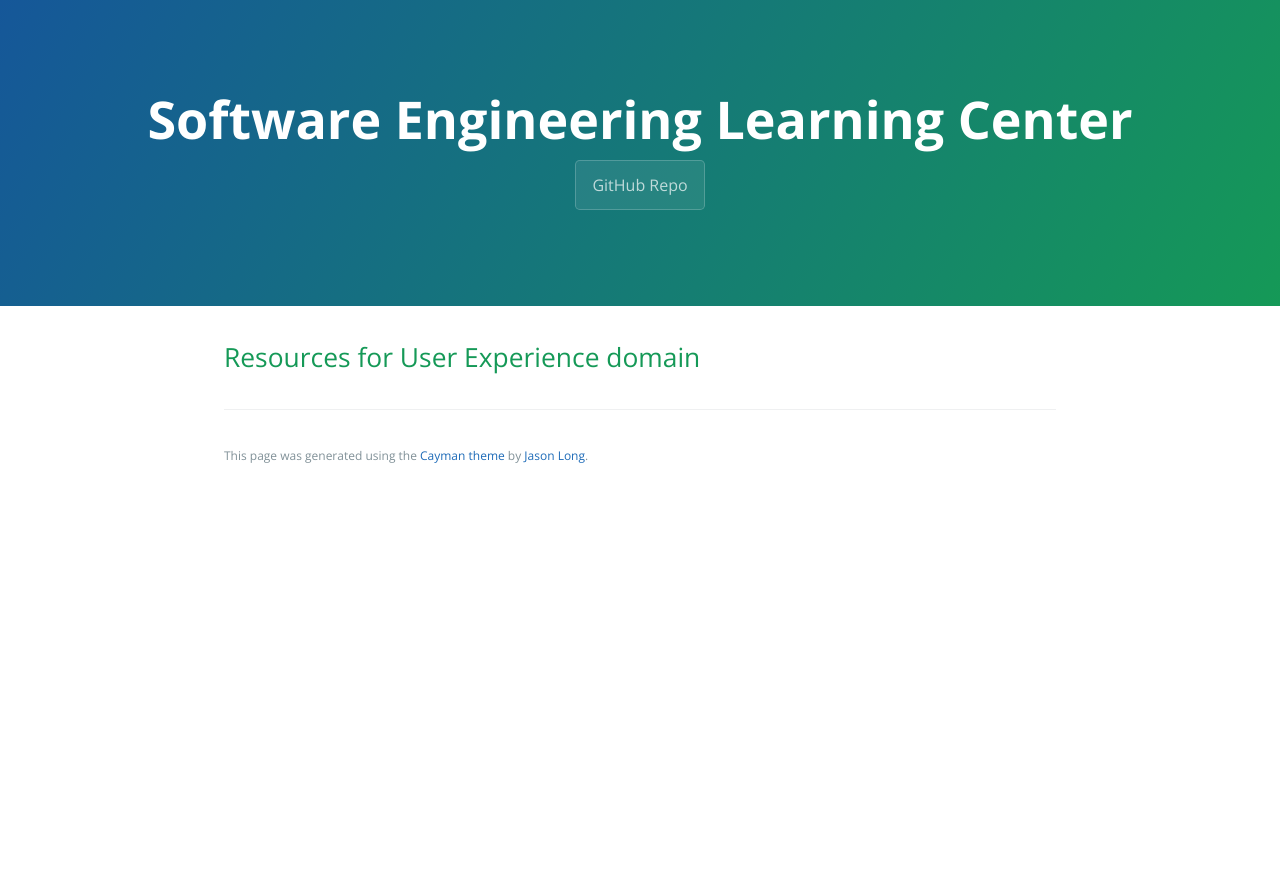
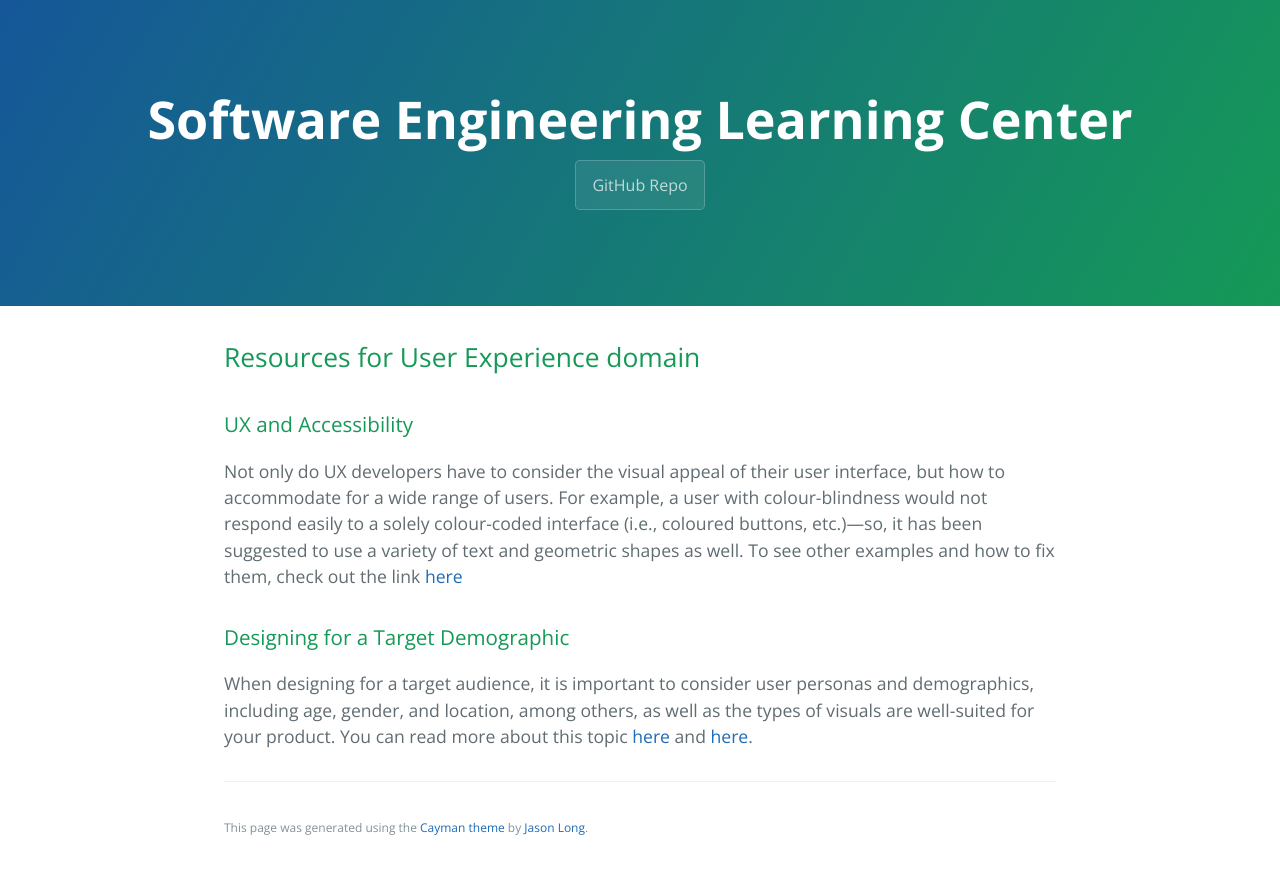
Before and after one commit to learning-software-engineering/learning-software-engineering.github.io, a Jekyll site: the page built from Topics/User_Experience.md, in a window 1280 px wide. Shown: the top 874 px of the page. Built offline with Jekyll 4.4.1, drawn with Linux system fonts in a browser that asks for light colours; our own code applies the rules of GitHub Pages for plain Markdown files.

Commit message:
Update User_Experience.md

```diff
--- a/Topics/User_Experience.md
+++ b/Topics/User_Experience.md
@@ -1 +1,7 @@
 ## Resources for User Experience domain
+
+### UX and Accessibility
+Not only do UX developers have to consider the visual appeal of their user interface, but how to accommodate for a wide range of users. For example, a user with colour-blindness would not respond easily to a solely colour-coded interface (i.e., coloured buttons, etc.)—so, it has been suggested to use a variety of text and geometric shapes as well.  To see other examples and how to fix them, check out the link [here](https://uxdesign.cc/accessibility-guidelines-for-a-ux-designer-c3ba775539be)
+
+### Designing for a Target Demographic
+When designing for a target audience, it is important to consider user personas and demographics, including age, gender, and location, among others, as well as the types of visuals are well-suited for your product. You can read more about this topic [here](https://bootcamp.uxdesign.cc/who-what-and-why-design-for-your-target-audience-6827b28897c0) and [here](https://uxknowledgebase.com/who-are-you-designing-for-d86cd835ce17).
```
